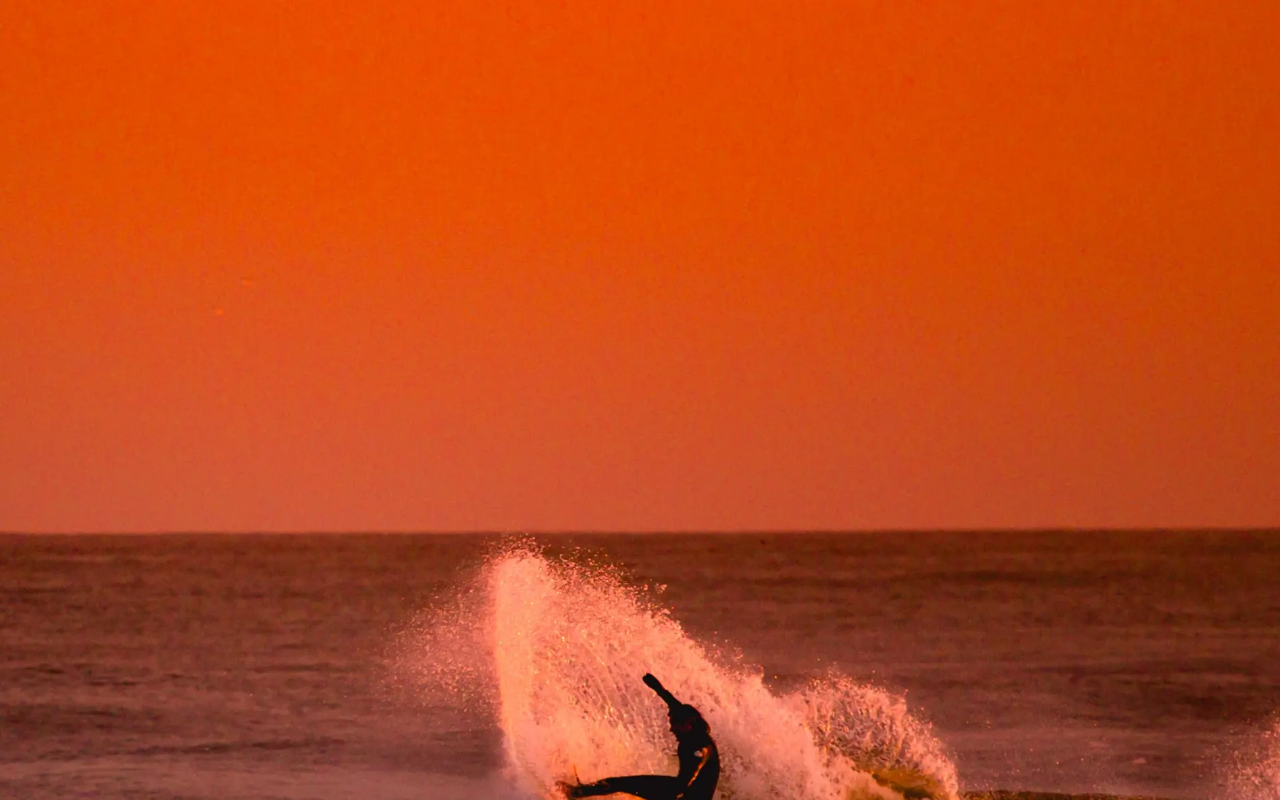
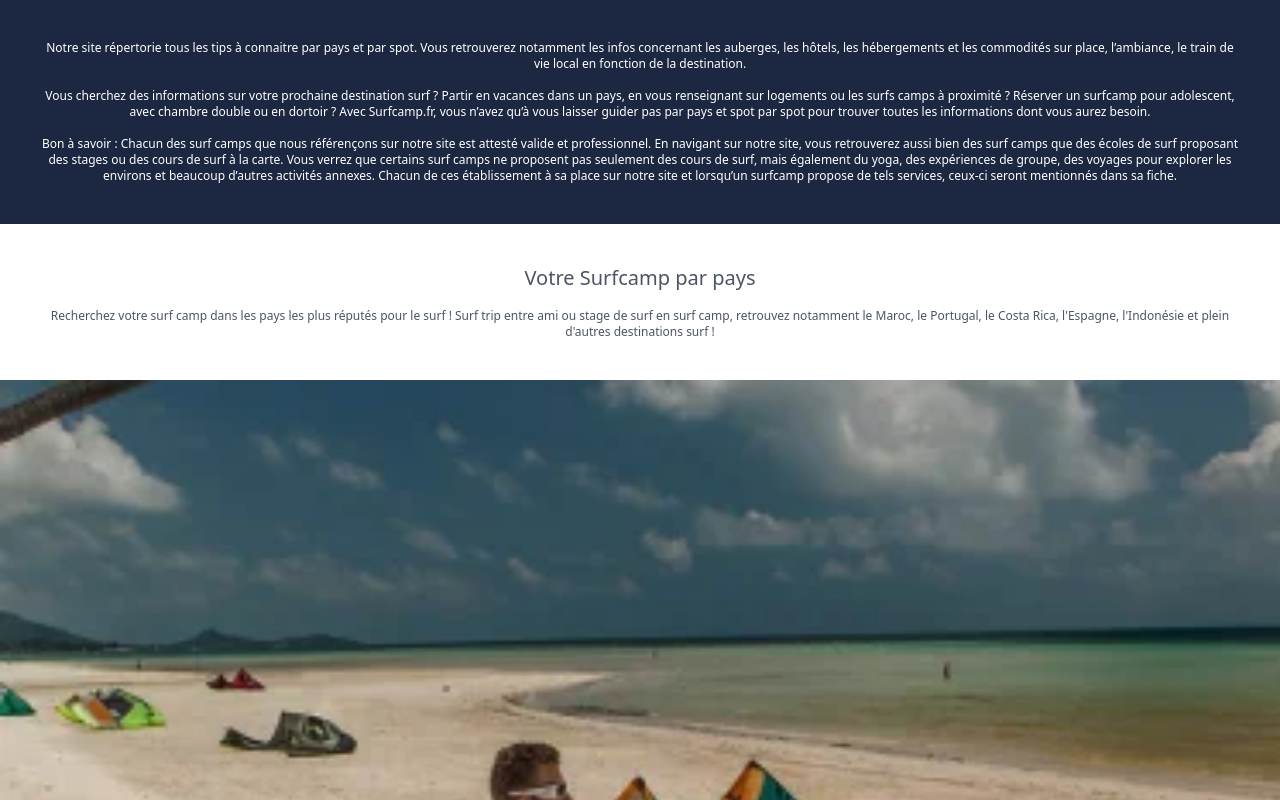
Before and after one commit to WildCodeSchool/btz-0321-p3-surfcamp, a Next.js app: page / in a window 1280 px wide. Shown: the top 800 px of the page. Built offline with nearby package versions, Linux system fonts and the light colour scheme.

Commit message:
pulled to update local

```diff
--- a/components/countrycard/Countrycard.tsx
+++ b/components/countrycard/Countrycard.tsx
@@ -11,7 +11,11 @@ function Countrycard({ country, titlecountry }: Iprops): JSX.Element {
       <h2 className="absolute z-10 pl-16 text-4xl text-white pt-64">
         {titlecountry}
       </h2>
-      <Image src={country} alt="city" width={375} height={375} />
+      <img
+        src={country}
+        alt="mec en short"
+        className="bg-cover bg-no-repeat w-full"
+      />{" "}
     </div>
   );
 }
--- a/package.json
+++ b/package.json
@@ -8,12 +8,13 @@
     "start": "next start"
   },
   "dependencies": {
-    "@prisma/client": "^2.24.1",
+    "@types/react-datepicker": "^3.1.8",
+    "react-datepicker": "^4.1.1",
+    "react-query": "^3.17.0",
     "next": "^11.0.0",
     "next-redux-wrapper": "^7.0.0",
     "react": "^17.0.2",
     "react-dom": "^17.0.2",
-    "react-query": "^3.16.0",
     "react-redux": "^7.2.4",
     "redux": "^4.1.0"
   },
--- a/pages/index.tsx
+++ b/pages/index.tsx
@@ -5,7 +5,6 @@ import Citycard from "../components/citycard/Citycard";
 import MyButton from "../components/button/MyButton";
 import Value from "../components/value/Value";
 
-import Surfbg from "../public/surfbgmobile.webp";
 import SurfValue from "../public/surfbgdesktop.webp";
 
 const france = {
@@ -36,13 +35,7 @@ export default function Home(): JSX.Element {
         <title>Surfcamp Accueil</title>
       </Head>
       <section>
-        <div className="flex items-center content-center h-full">
-          <Image
-            src={Surfbg}
-            alt="background surf image"
-            className="h-screen bg-cover bg-no-repeat"
-          />
-        </div>
+        <div className="flex items-center content-center h-full"></div>
       </section>
       <section className="bg-BlueCamp text-white p-10 text-xs">
         <p className="flex text-center">
@@ -124,13 +117,7 @@ export default function Home(): JSX.Element {
         </div>
       </section>
       <section>
-        <div className="flex items-center content-center h-full">
-          <Image
-            src={Surfbg}
-            alt="background surf image"
-            className="h-screen bg-cover bg-no-repeat"
-          />
-        </div>
+        <div className="flex items-center content-center h-full"></div>
       </section>
       <section className="sm:justify-evenly">
         <Value {...valueTeam} />
```
Also changed, not shown: 1 other file (tests, documents, lock files or other folders).
